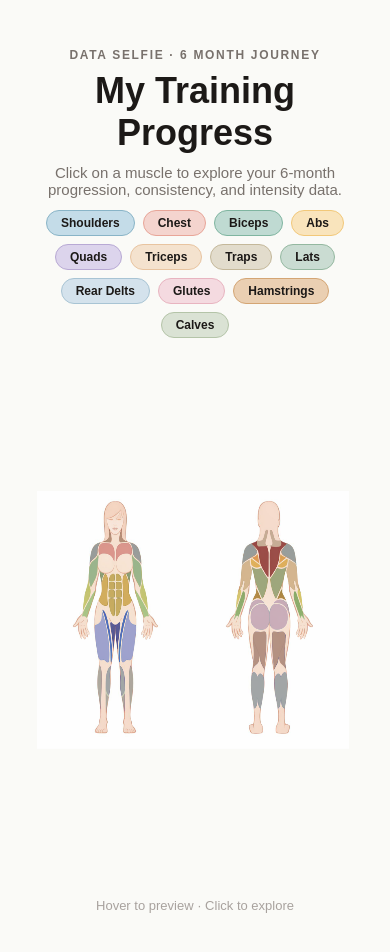
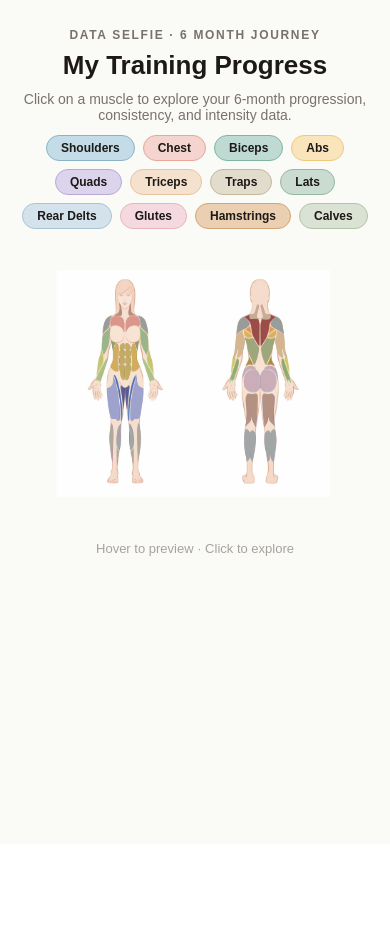
Before and after one commit to darageorgieva/Gym-Data-Viz, a React (Create React App) app: page / in a window 390 px wide. Shown: the top 952 px of the page. After the commit the page ends 844 px from the top, so only its background shows below. Built offline with nearby package versions, Linux system fonts and the light colour scheme.

Commit message:
fix so looks good on mobile

```diff
--- a/src/components/BodySVG.js
+++ b/src/components/BodySVG.js
@@ -62,6 +62,7 @@ export default function BodySVG({ onMuscleClick }) {
   const [svgMarkup, setSvgMarkup] = useState('');
   const [loadError, setLoadError] = useState(null);
   const [hoveredRegion, setHoveredRegion] = useState(null);
+  const containerRef = React.useRef(null);
 
   useEffect(() => {
     let cancelled = false;
@@ -84,6 +85,16 @@ export default function BodySVG({ onMuscleClick }) {
       cancelled = true;
     };
   }, []);
+
+  useEffect(() => {
+    if (!svgMarkup || !containerRef.current) return;
+    const svgEl = containerRef.current.querySelector('svg');
+    if (svgEl) {
+      svgEl.setAttribute('viewBox', '0 68 210 165');
+      svgEl.removeAttribute('width');
+      svgEl.removeAttribute('height');
+    }
+  }, [svgMarkup]);
 
   const hoveredMuscle = hoveredRegion ? getMuscleForRegion(hoveredRegion) : null;
   const hoveredConfig = hoveredMuscle ? MUSCLE_CONFIG[hoveredMuscle] : null;
@@ -141,7 +152,7 @@ export default function BodySVG({ onMuscleClick }) {
     <div
       style={{
         position: 'relative',
-        width: 'min(760px, 100%)',
+        width: 'min(920px, 100%)',
         display: 'flex',
         justifyContent: 'center',
       }}
@@ -151,7 +162,7 @@ export default function BodySVG({ onMuscleClick }) {
           display: block;
           width: 100%;
           height: auto;
-          max-height: 620px;
+          max-height: 760px;
         }
 
         .body-model-svg #Reference {
@@ -174,6 +185,7 @@ export default function BodySVG({ onMuscleClick }) {
       `}</style>
 
       <div
+        ref={containerRef}
         className="body-model-svg"
         onMouseMove={handleMouseMove}
         onMouseLeave={clearHover}
--- a/src/components/LandingPage.js
+++ b/src/components/LandingPage.js
@@ -1,8 +1,11 @@
 import React from 'react';
 import BodySVG from './BodySVG';
 import { MUSCLE_CONFIG, APP_COLORS } from '../config';
+import { useIsMobile } from '../useIsMobile';
 
 export default function LandingPage({ onMuscleClick }) {
+  const isMobile = useIsMobile();
+
   return (
     <div style={{
       minHeight: '100vh',
@@ -11,17 +14,17 @@ export default function LandingPage({ onMuscleClick }) {
       display: 'flex',
       flexDirection: 'column',
       alignItems: 'center',
-      padding: '48px 24px 80px',
+      padding: isMobile ? '28px 16px 48px' : '48px 24px 80px',
     }}>
       {/* Title */}
       <div style={{ textAlign: 'center', marginBottom: '12px' }}>
         <div style={{ fontSize: '12px', fontWeight: '700', letterSpacing: '0.14em', textTransform: 'uppercase', color: '#78716C', marginBottom: '8px' }}>
           Data Selfie · 6 Month Journey
         </div>
-        <h1 style={{ fontSize: '36px', fontWeight: '800', color: '#1C1917', margin: '0 0 10px' }}>
+        <h1 style={{ fontSize: isMobile ? '26px' : '36px', fontWeight: '800', color: '#1C1917', margin: '0 0 10px' }}>
           My Training Progress
         </h1>
-        <p style={{ fontSize: '15px', color: '#78716C', margin: 0, maxWidth: '420px' }}>
+        <p style={{ fontSize: '14px', color: '#78716C', margin: 0, maxWidth: '420px' }}>
           Click on a muscle to explore your 6-month progression, consistency, and intensity data.
         </p>
       </div>
--- a/src/components/MuscleDashboard.js
+++ b/src/components/MuscleDashboard.js
@@ -5,6 +5,7 @@ import {
 } from 'recharts';
 import { MUSCLE_CONFIG, APP_COLORS } from '../config';
 import TrainingHeatmap from './TrainingHeatmap';
+import { useIsMobile } from '../useIsMobile';
 
 const cardStyle = {
   background: APP_COLORS.cardBackground,
@@ -59,6 +60,7 @@ const CustomTooltip = ({ active, payload, label, color }) => {
 };
 
 export default function MuscleDashboard({ muscle, sessions, volumeData, muscleDates, onBack }) {
+  const isMobile = useIsMobile();
   const config = MUSCLE_CONFIG[muscle];
   const { color, colorLight, exercise, label } = config;
 
@@ -81,7 +83,7 @@ export default function MuscleDashboard({ muscle, sessions, volumeData, muscleDa
       {/* Header */}
       <div style={{
         background: color,
-        padding: '28px 40px 24px',
+        padding: isMobile ? '16px 16px 14px' : '28px 40px 24px',
         display: 'flex',
         alignItems: 'center',
         justifyContent: 'space-between',
@@ -106,15 +108,15 @@ export default function MuscleDashboard({ muscle, sessions, volumeData, muscleDa
         </button>
         <div style={{ textAlign: 'center' }}>
           <div style={{ fontSize: '13px', fontWeight: '600', opacity: 0.7, letterSpacing: '0.08em', textTransform: 'uppercase' }}>{exercise}</div>
-          <div style={{ fontSize: '32px', fontWeight: '800', color: '#1C1917' }}>{label}</div>
+          <div style={{ fontSize: isMobile ? '22px' : '32px', fontWeight: '800', color: '#1C1917' }}>{label}</div>
         </div>
         <div style={{ width: '80px' }} />
       </div>
 
-      <div style={{ padding: '28px 32px', maxWidth: '900px', margin: '0 auto' }}>
+      <div style={{ padding: isMobile ? '16px 12px' : '28px 32px', maxWidth: '900px', margin: '0 auto' }}>
 
         {/* Stats row */}
-        <div style={{ display: 'flex', gap: '16px', marginBottom: '20px', flexWrap: 'wrap' }}>
+        <div style={{ display: 'flex', flexDirection: isMobile ? 'column' : 'row', gap: '16px', marginBottom: '20px' }}>
           <PRBadge value={pr} color={color} />
           <div style={{ display: 'flex', flexDirection: 'column', gap: '12px', flex: 1 }}>
             <div style={{ ...cardStyle, marginBottom: 0, display: 'flex', gap: '24px', alignItems: 'center' }}>
--- a/src/components/TrainingHeatmap.js
+++ b/src/components/TrainingHeatmap.js
@@ -67,6 +67,7 @@ export default function TrainingHeatmap({ muscleDates, color, colorLight }) {
           {trainedCount} sessions · ~{frequency}x/week
         </span>
       </div>
+      <div style={{ overflowX: 'auto', WebkitOverflowScrolling: 'touch' }}>
       <svg width={svgWidth} height={svgHeight}>
         {/* Month labels */}
         {monthLabels.map(({ x, month }) => (
@@ -96,6 +97,7 @@ export default function TrainingHeatmap({ muscleDates, color, colorLight }) {
           ))
         )}
       </svg>
+      </div>
       <div style={{ display: 'flex', alignItems: 'center', gap: '6px', marginTop: '6px' }}>
         <span style={{ fontSize: '11px', color: '#78716C' }}>Less</span>
         {[colorLight, color].map((c, i) => (
--- /dev/null
+++ b/src/useIsMobile.js
@@ -0,0 +1,14 @@
+import { useEffect, useState } from 'react';
+
+export function useIsMobile(breakpoint = 600) {
+  const [isMobile, setIsMobile] = useState(() => window.innerWidth < breakpoint);
+
+  useEffect(() => {
+    const mq = window.matchMedia(`(max-width: ${breakpoint - 1}px)`);
+    const handler = (e) => setIsMobile(e.matches);
+    mq.addEventListener('change', handler);
+    return () => mq.removeEventListener('change', handler);
+  }, [breakpoint]);
+
+  return isMobile;
+}
```
